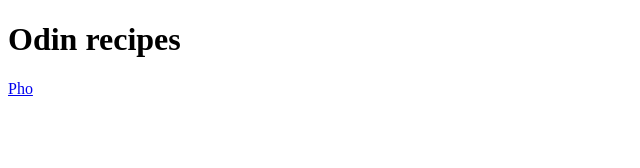
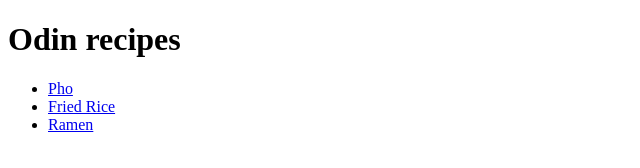
Before and after one commit to ctgchris/odin-recipes, a plain HTML site: page index.html in a window 1280 px wide. Shown: the whole page, without its empty margins (0-640 px from the left). Drawn offline with Linux system fonts and the light colour scheme.

Commit message:
Add fried rice and ramen to index

```diff
--- a/index.html
+++ b/index.html
@@ -6,7 +6,10 @@
     </head>
     <body>
         <h1>Odin recipes</h1>
-
-        <a href="/recipes/pho.html">Pho</a>
+        <ul>
+        <li><a href="/recipes/pho.html">Pho</a> </li>
+        <li><a href="./recipes/fried-rice.html">Fried Rice</a> </li>
+        <li><a href="./recipes/ramen.html">Ramen</a> </li>
+    </ul>
     </body>
 </html>
```
